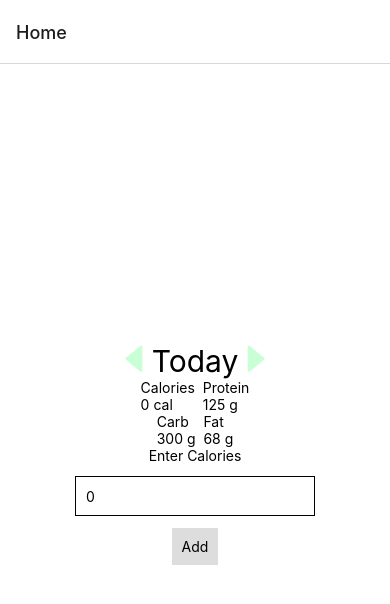
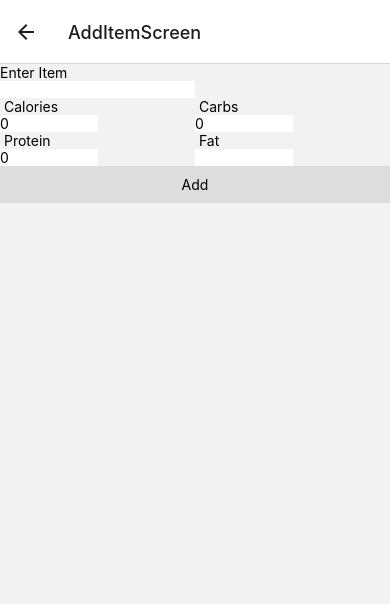
Before and after one commit to benjaminliang2/calorie-tracker-mobile, a React Native app: screen /AddItemScreen in a window 390 px wide. Shown: the top 604 px of the page. Built offline with nearby package versions, Linux system fonts and the light colour scheme.

Commit message:
implement macronutrients tracking by allowing users to add foods eaten and see total amounts for today.

```diff
--- a/App.js
+++ b/App.js
@@ -3,6 +3,7 @@ import { StyleSheet } from 'react-native';
 import { NavigationContainer } from '@react-navigation/native';
 import { createNativeStackNavigator } from '@react-navigation/native-stack';
 import { HomeScreen } from './components/HomeScreen';
+import { AddItemScreen } from './components/AddItemScreen';
 import { Provider } from 'react-redux'
 import store from './redux/store'
 
@@ -17,6 +18,10 @@ export default function App(navigation) {
             name="Home"
             component={HomeScreen}
           />
+          <Stack.Screen
+            name="AddItemScreen"
+            component={AddItemScreen}
+          />
         </Stack.Navigator>
 
       </NavigationContainer>
--- /dev/null
+++ b/components/AddItemScreen.js
@@ -0,0 +1,95 @@
+import { useState, useEffect } from "react"
+import { StyleSheet, Text, TextInput, TouchableOpacity, View } from "react-native"
+import { useDispatch } from "react-redux"
+
+import { addItem } from "../redux/features/TodaysNutritionSlice"
+import { Background1 } from "./gradients/Background1"
+
+
+export const AddItemScreen = () => {
+    const dispatch = useDispatch()
+    const [item, setItem] = useState({
+        name: '',
+        calories: 0,
+        proteins: 0,
+        carbohydrates: 0,
+        fast: 0,
+    })
+
+    return (<>
+        <Background1>
+            <View >
+                <Text>Enter Item</Text>
+
+                <TextInput
+                    style={styles.input}
+                    onChangeText={(event) => setItem(prevState => ({...prevState, name: event})) }
+                    value={item.name}
+                />
+
+                <View style={{ flexDirection: 'row' }}>
+                    <View style={styles.row2}>
+                        <Text> Calories</Text>
+                        <TextInput
+                            style={styles.input}
+                            onChangeText={(event) => setItem(prevState => ({...prevState, calories: parseInt(event)})) }
+                            keyboardType={'numeric'}
+                            value={item.calories}
+                        />
+                        <Text> Protein</Text>
+                        <TextInput
+                            style={styles.input}
+                            onChangeText={(event) => setItem(prevState => ({...prevState, proteins: parseInt(event)})) }
+                            keyboardType={'numeric'}
+                            value={item.proteins}
+                        />
+                    </View>
+                    <View style={styles.row2}>
+                        <Text> Carbs</Text>
+                        <TextInput
+                            style={styles.input}
+                            onChangeText={(event) => setItem(prevState => ({...prevState, carbohydrates: parseInt(event)})) }
+                            keyboardType={'numeric'}
+                            value={item.carbohydrates}
+                        />
+                        <Text> Fat</Text>
+                        <TextInput
+                            style={styles.input}
+                            onChangeText={(event) => setItem(prevState => ({...prevState, fats: parseInt(event)})) }
+                            keyboardType={'numeric'}
+                            value={item.fats}
+                        />
+                    </View>
+                </View>
+
+                <View>
+                    <TouchableOpacity
+                        style={styles.button}
+                        onPress={() => {
+                            dispatch(addItem(item))
+                            console.log(item)
+                        }}
+                    >
+                        <Text>Add</Text>
+                    </TouchableOpacity>
+                </View>
+
+            </View>
+        </Background1>
+    </>)
+}
+
+const styles = StyleSheet.create({
+    row2: {
+        flex: 2
+    },
+    input: {
+        backgroundColor: "#fff",
+        width: '50%'
+    },
+    button: {
+        alignItems: "center",
+        backgroundColor: "#DDDDDD",
+        padding: 10,
+    },
+})
--- a/components/HomeScreen.js
+++ b/components/HomeScreen.js
@@ -1,21 +1,26 @@
-import { useState, useEffect } from 'react';
-import { useDispatch,  useSelector } from "react-redux";
-import { NutritionValue } from './NutritionValue';
-import { addCalories, addProteins, addCarbohydrates, addFats } from './features/TodaysNutritionSlice';
+import { useSelector } from "react-redux";
 
-import { StatusBar } from "expo-status-bar"
-import { Keyboard, StyleSheet, Text, TextInput, TouchableOpacity, TouchableWithoutFeedback, View } from "react-native"
+import { Keyboard, StyleSheet, Text, TouchableOpacity, TouchableWithoutFeedback, View } from "react-native"
 import Icon from 'react-native-vector-icons/AntDesign'
 
+import { Background1 } from './gradients/Background1';
+import { NutritionValue } from './NutritionValue';
 
 
-export const HomeScreen = () => {
-    const dispatch = useDispatch()
-    const {calories} = useSelector((store) =>
+export const HomeScreen = ({navigation}) => {
+
+
+    return (<>
+        <Background1>
+            <DaySummary navigation={navigation} />
+        </Background1>
+    </>)
+}
+
+export const DaySummary = ({navigation}) => {
+    const { calories, proteins, carbohydrates, fats } = useSelector((store) =>
         store.todaysNutrition
     )
-
-    const [calorie, setCalorie] = useState(0)
 
     return (<>
         <TouchableWithoutFeedback onPress={() => Keyboard.dismiss()}>
@@ -30,25 +35,17 @@ export const HomeScreen = () => {
 
                 <View style={styles.nutritionRow}>
                     <NutritionValue style={styles.nutritionValue} title={'Calories'} value={calories} />
-                    <NutritionValue style={styles.nutritionValue} title={'Protein'} value={125} />
+                    <NutritionValue style={styles.nutritionValue} title={'Protein'} value={proteins} />
                 </View>
                 <View style={styles.nutritionRow}>
-                    <NutritionValue style={styles.nutritionValue} title={'Carb'} value={300} />
-                    <NutritionValue style={styles.nutritionValue} title={'Fat'} value={68} />
+                    <NutritionValue style={styles.nutritionValue} title={'Carb'} value={carbohydrates} />
+                    <NutritionValue style={styles.nutritionValue} title={'Fat'} value={fats} />
                 </View>
 
-                <Text> Enter Calories </Text>
-                <TextInput
-                    style={styles.input}
-                    keyboardType={'numeric'}
-                    onChangeText={setCalorie}
-                    value={calorie}
-                />
                 <TouchableOpacity
                     style={styles.button}
                     onPress={() => {
-                        dispatch(addCalories(parseInt(calorie)))
-                        setCalorie(0)
+                        navigation.navigate("AddItemScreen")
                     }}
                 >
                     <Text>Add</Text>
@@ -62,7 +59,6 @@ export const HomeScreen = () => {
 const styles = StyleSheet.create({
     container: {
         flex: 1,
-        backgroundColor: '#fff',
         alignItems: 'center',
         justifyContent: 'center',
     },
--- /dev/null
+++ b/components/gradients/Background1.js
@@ -0,0 +1,23 @@
+import React from 'react';
+import { View, StyleSheet } from 'react-native';
+import Svg, { Defs, Rect, LinearGradient, Stop } from 'react-native-svg';
+
+const FROM_COLOR = 'rgb(213, 255, 240)';
+const TO_COLOR = 'rgb(225, 213, 255 )';
+
+export const Background1 = ({ children }) => {
+    return (
+        <View style={ { flex: 1 } }>
+            <Svg height="100%" width="100%" style={ StyleSheet.absoluteFillObject }>
+                <Defs>
+                    <LinearGradient id="grad" x1="0%" y1="50%" x2="45%" y2="100%">
+                        <Stop offset="0" stopColor={ FROM_COLOR }/>
+                        <Stop offset="1" stopColor={ TO_COLOR }/>
+                    </LinearGradient>
+                </Defs>
+                <Rect width="100%" height="100%" fill="url(#grad)"/>
+            </Svg>
+            { children }
+        </View>
+    );
+};
--- a/components/features/TodaysNutritionSlice.js
+++ b/redux/features/TodaysNutritionSlice.js
@@ -4,6 +4,7 @@ const initialState = {
     proteins: 0,
     carbohydrates: 0,
     fats: 0,
+    items:[]
 
 }
 
@@ -22,9 +23,16 @@ const todaysNutritionSlice = createSlice({
         },
         addFats: (state, {payload}) => {
             state.fats += payload
+        },
+        addItem: (state, {payload}) => {
+            state.items.push(payload)
+            state.calories += payload.calories
+            state.proteins += payload.proteins
+            state.fats += payload.fats
+            state.carbohydrates += payload.carbohydrates
         }
     },
 })
 
-export const {addCalories, addProteins, addCarbohydrates, addFats} = todaysNutritionSlice.actions
+export const {addCalories, addProteins, addCarbohydrates, addFats, addItem} = todaysNutritionSlice.actions
 export default todaysNutritionSlice.reducer
--- a/redux/store.js
+++ b/redux/store.js
@@ -1,5 +1,5 @@
 import {configureStore} from '@reduxjs/toolkit'
-import todaysNutritionReducer from '../components/features/TodaysNutritionSlice'
+import todaysNutritionReducer from './features/TodaysNutritionSlice'
 
 export default configureStore({
     reducer:{
```
